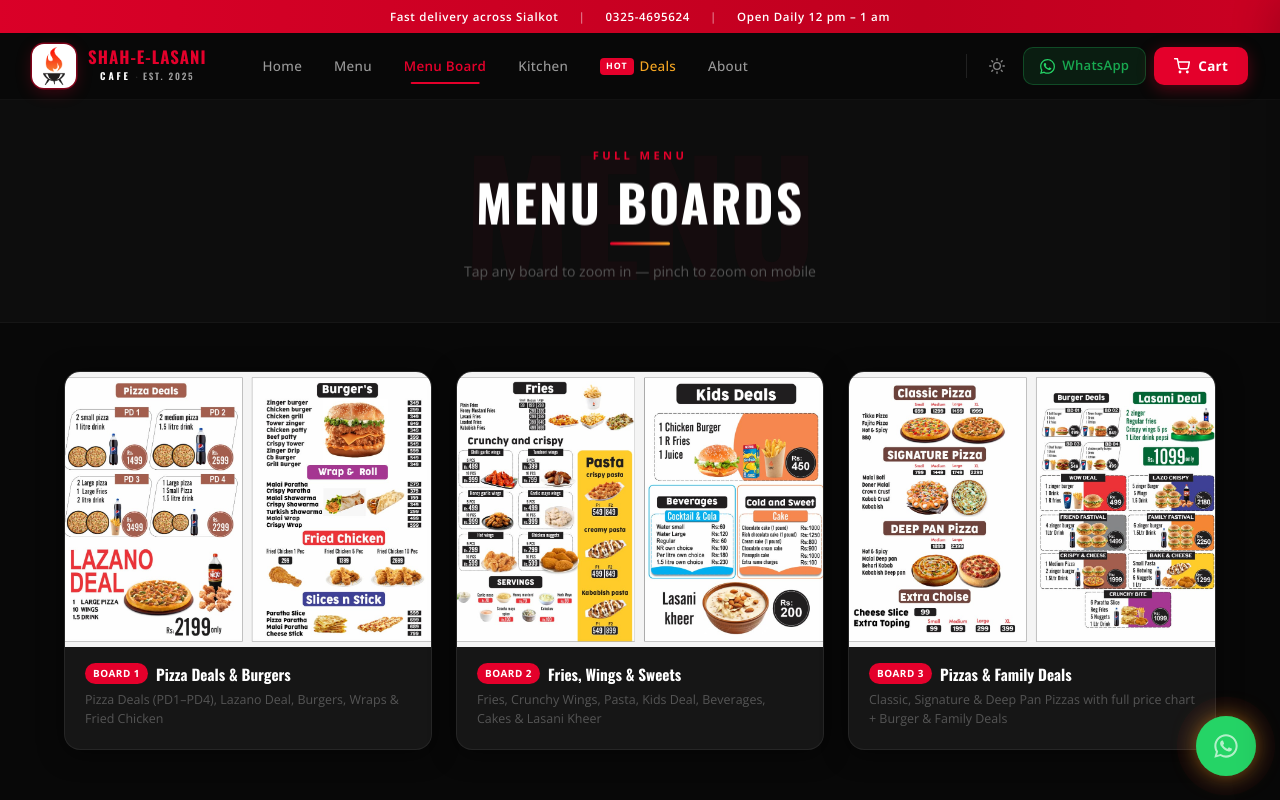
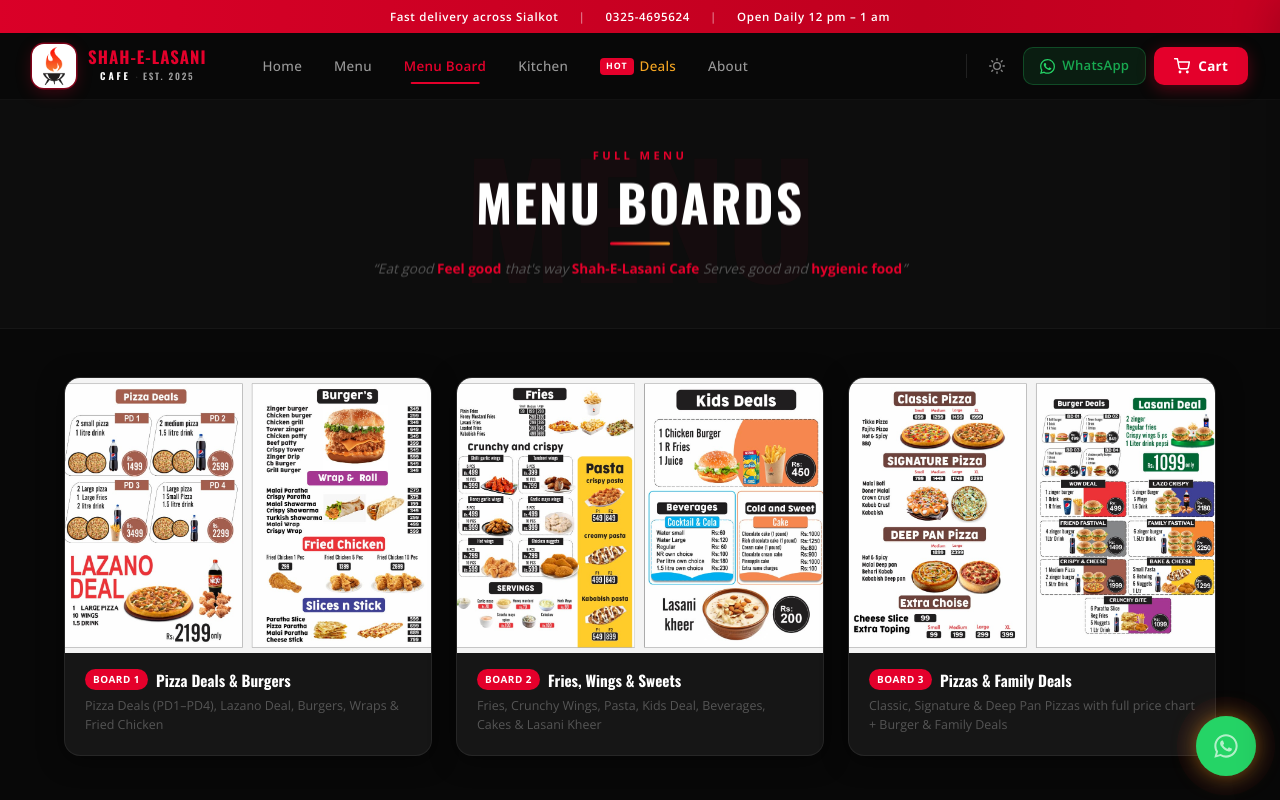
Before and after one commit to Muneeb381a/shah-e-lasani, a Next.js app: page /menu-board in a window 1280 px wide. Shown: the top 800 px of the page. Built offline with nearby package versions, Linux system fonts and the light colour scheme.

Commit message:
add text in  header

```diff
--- a/app/about/page.tsx
+++ b/app/about/page.tsx
@@ -61,8 +61,14 @@
             <span style={{ color: "var(--text-primary)" }}>Cafe</span>
           </h1>
           <div style={{ width: 60, height: 3, background: "linear-gradient(90deg,#E4002B,#F5A623)", borderRadius: 2, margin: "0 auto 20px" }} />
-          <p style={{ color: "var(--text-secondary)", fontSize: "1rem", maxWidth: 540, margin: "0 auto", lineHeight: 1.7 }}>
-            Eat good Feel good that's why Shah-e-Lasani Cafe Serves good and hygienic food. A family-run cafe built on passion, quality, and the love of great food.
+          <p style={{ color: "var(--text-secondary)", fontSize: "1rem", maxWidth: 540, margin: "0 auto", lineHeight: 1.7, fontStyle: "italic" }}>
+            &ldquo;Eat good{" "}
+            <span style={{ color: "#E4002B", fontWeight: 700, fontStyle: "normal" }}>Feel good</span>
+            {" "}that&apos;s way{" "}
+            <span style={{ color: "#E4002B", fontWeight: 700, fontStyle: "normal" }}>Shah-E-Lasani Cafe</span>
+            {" "}Serves good and{" "}
+            <span style={{ color: "#E4002B", fontWeight: 700, fontStyle: "normal" }}>hygienic food</span>
+            &rdquo;
           </p>
         </FadeIn>
       </div>
--- a/app/cart/page.tsx
+++ b/app/cart/page.tsx
@@ -137,7 +137,16 @@
             fontSize: "clamp(2rem, 5vw, 3rem)", textTransform: "uppercase",
             letterSpacing: "0.04em", lineHeight: 1,
           }}>Checkout</h1>
-          <div style={{ width: 50, height: 3, background: "linear-gradient(90deg,#E4002B,#F5A623)", borderRadius: 2, marginTop: 12 }} />
+          <div style={{ width: 50, height: 3, background: "linear-gradient(90deg,#E4002B,#F5A623)", borderRadius: 2, marginTop: 12, marginBottom: 12 }} />
+          <p style={{ color: "var(--text-muted)", fontSize: "0.85rem", fontStyle: "italic", margin: 0 }}>
+            &ldquo;Eat good{" "}
+            <span style={{ color: "#E4002B", fontWeight: 700, fontStyle: "normal" }}>Feel good</span>
+            {" "}that&apos;s way{" "}
+            <span style={{ color: "#E4002B", fontWeight: 700, fontStyle: "normal" }}>Shah-E-Lasani Cafe</span>
+            {" "}Serves good and{" "}
+            <span style={{ color: "#E4002B", fontWeight: 700, fontStyle: "normal" }}>hygienic food</span>
+            &rdquo;
+          </p>
         </div>
       </div>
 
--- a/app/kitchen/page.tsx
+++ b/app/kitchen/page.tsx
@@ -70,7 +70,21 @@
           }} />
 
           <p style={{
-            color: "rgba(255,255,255,0.82)", fontSize: "clamp(0.9rem, 2.5vw, 1.15rem)",
+            color: "rgba(255,255,255,0.82)", fontSize: "clamp(0.85rem, 2vw, 1rem)",
+            maxWidth: 520, lineHeight: 1.75, marginBottom: 16,
+            textShadow: "0 2px 12px rgba(0,0,0,0.5)",
+            fontStyle: "italic",
+          }}>
+            &ldquo;Eat good{" "}
+            <span style={{ color: "#ff6b6b", fontWeight: 700, fontStyle: "normal" }}>Feel good</span>
+            {" "}that&apos;s way{" "}
+            <span style={{ color: "#ff6b6b", fontWeight: 700, fontStyle: "normal" }}>Shah-E-Lasani Cafe</span>
+            {" "}Serves good and{" "}
+            <span style={{ color: "#ff6b6b", fontWeight: 700, fontStyle: "normal" }}>hygienic food</span>
+            &rdquo;
+          </p>
+          <p style={{
+            color: "rgba(255,255,255,0.65)", fontSize: "clamp(0.85rem, 2vw, 1rem)",
             maxWidth: 520, lineHeight: 1.7, marginBottom: 36,
             textShadow: "0 2px 12px rgba(0,0,0,0.5)",
           }}>
--- a/app/menu-board/page.tsx
+++ b/app/menu-board/page.tsx
@@ -58,9 +58,15 @@
           }}>
             Menu Boards
           </h1>
-          <div style={{ width: 60, height: 3, background: "linear-gradient(90deg,#E4002B,#F5A623)", borderRadius: 2, margin: "0 auto 16px" }} />
-          <p style={{ color: "var(--text-muted)", fontSize: "0.88rem" }}>
-            Tap any board to zoom in — pinch to zoom on mobile
+          <div style={{ width: 60, height: 3, background: "linear-gradient(90deg,#E4002B,#F5A623)", borderRadius: 2, margin: "0 auto 14px" }} />
+          <p style={{ color: "var(--text-muted)", fontSize: "0.85rem", fontStyle: "italic", marginBottom: 8 }}>
+            &ldquo;Eat good{" "}
+            <span style={{ color: "#E4002B", fontWeight: 700, fontStyle: "normal" }}>Feel good</span>
+            {" "}that&apos;s way{" "}
+            <span style={{ color: "#E4002B", fontWeight: 700, fontStyle: "normal" }}>Shah-E-Lasani Cafe</span>
+            {" "}Serves good and{" "}
+            <span style={{ color: "#E4002B", fontWeight: 700, fontStyle: "normal" }}>hygienic food</span>
+            &rdquo;
           </p>
         </FadeIn>
       </div>
--- a/app/menu/page.tsx
+++ b/app/menu/page.tsx
@@ -145,8 +145,14 @@
             background: "linear-gradient(90deg, #E4002B, #F5A623)",
             borderRadius: 2, margin: "0 auto 14px",
           }} />
-          <p style={{ color: "var(--text-muted)", fontSize: "0.9rem", transition: "color 0.3s ease" }}>
-            Fresh made-to-order — pizza, burgers, sides &amp; drinks
+          <p style={{ color: "var(--text-muted)", fontSize: "0.9rem", transition: "color 0.3s ease", fontStyle: "italic", marginBottom: 6 }}>
+            &ldquo;Eat good{" "}
+            <span style={{ color: "#E4002B", fontWeight: 700, fontStyle: "normal" }}>Feel good</span>
+            {" "}that&apos;s way{" "}
+            <span style={{ color: "#E4002B", fontWeight: 700, fontStyle: "normal" }}>Shah-E-Lasani Cafe</span>
+            {" "}Serves good and{" "}
+            <span style={{ color: "#E4002B", fontWeight: 700, fontStyle: "normal" }}>hygienic food</span>
+            &rdquo;
           </p>
         </div>
       </div>
--- a/components/HeroSection.tsx
+++ b/components/HeroSection.tsx
@@ -107,13 +107,16 @@
         <p style={{
           color: "#444444",
           fontSize: "clamp(0.92rem, 2vw, 1.05rem)",
-          lineHeight: 1.75, margin: "0 auto 40px", maxWidth: 480,
+          lineHeight: 1.9, margin: "0 auto 40px", maxWidth: 520,
+          fontStyle: "italic",
         }}>
-          Pizza · Burgers · Wings · Deals — crafted fresh every order.
-          <br />
-          <span style={{ color: "#c9001f", fontWeight: 600 }}>
-            Sialkot's finest, delivered hot to your door.
-          </span>
+          &ldquo;Eat good{" "}
+          <span style={{ color: "#E4002B", fontWeight: 700, fontStyle: "normal" }}>Feel good</span>
+          {" "}that&apos;s way{" "}
+          <span style={{ color: "#E4002B", fontWeight: 700, fontStyle: "normal" }}>Shah-E-Lasani Cafe</span>
+          {" "}Serves good and{" "}
+          <span style={{ color: "#E4002B", fontWeight: 700, fontStyle: "normal" }}>hygienic food</span>
+          &rdquo;
         </p>
 
         {/* CTA Buttons */}
```
Also changed, not shown: public/IMG-20260721-WA0033.jpg (added).
